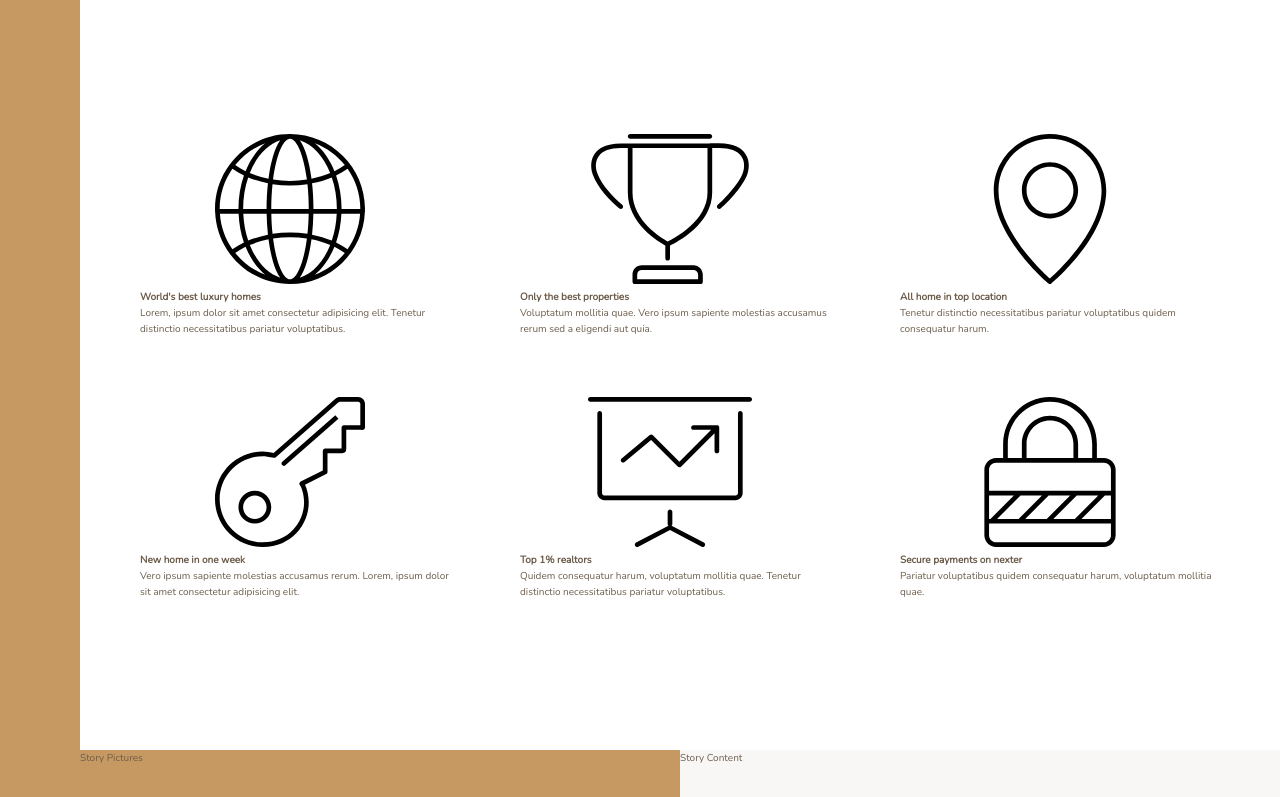
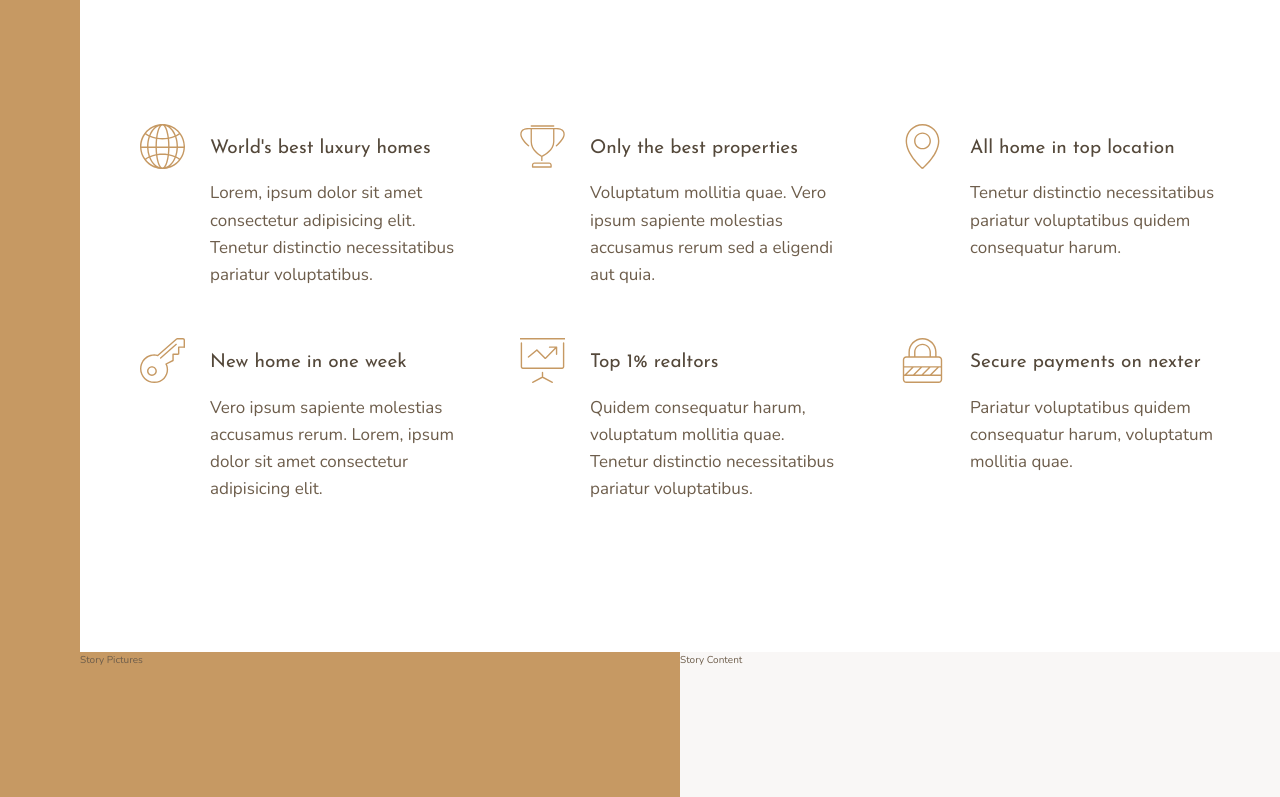
Before and after one commit to SahilS-26/nexter-grid, a website: page index.html in a window 1280 px wide. Shown: the part 656-1453 px from the top of the page. Drawn offline with nearby package versions, Linux system fonts and the light colour scheme.

Commit message:
feature section part 2

```diff
--- a/index.html
+++ b/index.html
@@ -21,64 +21,65 @@
 
     <div class="realtors">Top 3 realtprs</div>
 
+    <!-- Features -->
     <section class="features">
-      <div class="fetaure">
+      <div class="feature">
         <svg class="feature__icon">
           <use xlink:href="img/sprite.svg#icon-global"></use>
         </svg>
-        <h4 class="heading-4">World's best luxury homes</h4>
+        <h4 class="heading-4 heading-4--dark">World's best luxury homes</h4>
         <p class="feature__text">
           Lorem, ipsum dolor sit amet consectetur adipisicing elit. Tenetur
           distinctio necessitatibus pariatur voluptatibus.
         </p>
       </div>
 
-      <div class="fetaure">
+      <div class="feature">
         <svg class="feature__icon">
           <use xlink:href="img/sprite.svg#icon-trophy"></use>
         </svg>
-        <h4 class="heading-4">Only the best properties</h4>
+        <h4 class="heading-4 heading-4--dark">Only the best properties</h4>
         <p class="feature__text">
           Voluptatum mollitia quae. Vero ipsum sapiente molestias accusamus
           rerum sed a eligendi aut quia.
         </p>
       </div>
 
-      <div class="fetaure">
+      <div class="feature">
         <svg class="feature__icon">
           <use xlink:href="img/sprite.svg#icon-map-pin"></use>
         </svg>
-        <h4 class="heading-4">All home in top location</h4>
+        <h4 class="heading-4 heading-4--dark">All home in top location</h4>
         <p class="feature__text">
           Tenetur distinctio necessitatibus pariatur voluptatibus quidem
           consequatur harum.
         </p>
       </div>
-      <div class="fetaure">
+      <div class="feature">
         <svg class="feature__icon">
           <use xlink:href="img/sprite.svg#icon-key"></use>
         </svg>
-        <h4 class="heading-4">New home in one week</h4>
+        <h4 class="heading-4 heading-4--dark">New home in one week</h4>
         <p class="feature__text">
           Vero ipsum sapiente molestias accusamus rerum. Lorem, ipsum dolor sit
           amet consectetur adipisicing elit.
         </p>
       </div>
-      <div class="fetaure">
+      <div class="feature">
         <svg class="feature__icon">
           <use xlink:href="img/sprite.svg#icon-presentation"></use>
         </svg>
-        <h4 class="heading-4">Top 1% realtors</h4>
+        <h4 class="heading-4 heading-4--dark">Top 1% realtors</h4>
         <p class="feature__text">
           Quidem consequatur harum, voluptatum mollitia quae. Tenetur distinctio
           necessitatibus pariatur voluptatibus.
         </p>
       </div>
-      <div class="fetaure">
+      <div class="feature">
         <svg class="feature__icon">
           <use xlink:href="img/sprite.svg#icon-lock"></use>
         </svg>
-        <h4 class="heading-4">Secure payments on nexter</h4>
+        <h4 class="heading-4 heading-4--dark">Secure payments on nexter</h4>
         <p class="feature__text">
           Pariatur voluptatibus quidem consequatur harum, voluptatum mollitia
           quae.
--- a/sass/_features.scss
+++ b/sass/_features.scss
@@ -4,6 +4,29 @@
   margin: 15rem 0;
 
   display: grid;
-  grid-template-columns: repeat(3, 1fr);
+  // grid-template-columns: repeat(3, 1fr);
+  grid-template-columns: repeat(auto-fit, minmax(25rem, 1fr));
   grid-gap: 6rem;
+  align-items: start;
 }
+
+.feature {
+  display: grid;
+  grid-template-columns: min-content 1fr;
+  grid-row-gap: 1.5rem;
+  grid-column-gap: 2.5rem;
+
+  &__icon {
+    fill: $color-primary;
+    width: 4.5rem;
+    height: 4.5rem;
+
+    // grid-row: 1 / -1; // Note -1 will only work when explicit grid is defined
+    grid-row: 1 / span 2;
+    transform: translateY(-1rem);
+  }
+
+  &__text {
+    font-size: 1.7rem;
+  }
+}
--- a/sass/_typography.scss
+++ b/sass/_typography.scss
@@ -0,0 +1,29 @@
+%heading {
+  font-family: $font-display;
+  font-weight: 400;
+}
+
+.heading-1 {
+  @extend %heading;
+}
+
+.heading-2 {
+  @extend %heading;
+}
+
+.heading-3 {
+  @extend %heading;
+}
+
+.heading-4 {
+  @extend %heading;
+  font-size: 1.9rem;
+
+  &--light {
+    color: $color-grey-light-1;
+  }
+
+  &--dark {
+    color: $color-grey-dark-1;
+  }
+}
```
Also changed, not shown: css/style.css, 1 other file.
